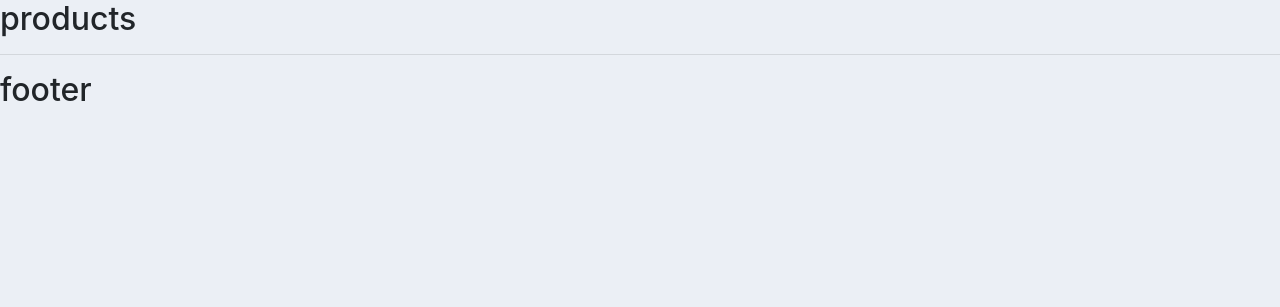
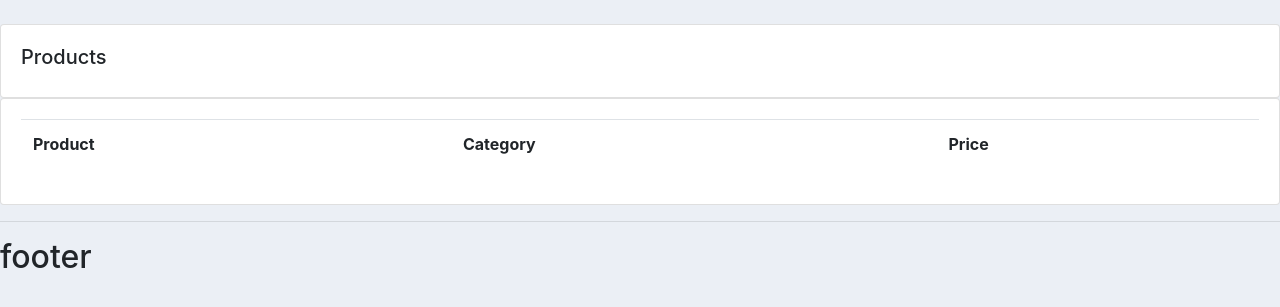
Before and after one commit to Nyand/mycrm, a Django app: page /products in a window 1280 px wide. Shown: the part 56-363 px from the top of the page. Run offline with Django 3.2, Linux system fonts and the light colour scheme; lists and menus that the app fills with data are empty; some libraries are stand-ins or nearby versions.

Commit message:
add layout to product page

```diff
--- a/crm/accounts/templates/accounts/products.html
+++ b/crm/accounts/templates/accounts/products.html
@@ -1,4 +1,26 @@
-{% extends 'accounts/main.html' %}
+{%  extends 'accounts/main.html' %}
+
 {% block content %}
-<h2>products</h2>
-{% endblock %}
+
+<br>
+
+<div class="row">
+    <div class="col-md">
+        <div class="card card-body">
+            <h5>Products</h5>
+        </div>
+        <div class="card card-body">
+            <table class="table">
+                <tr>
+                    <th>Product</th>
+                    <th>Category</th>
+                    <th>Price</th>
+                </tr>
+
+            </table>
+        </div>
+    </div>
+
+</div>
+
+{% endblock content %}
```
